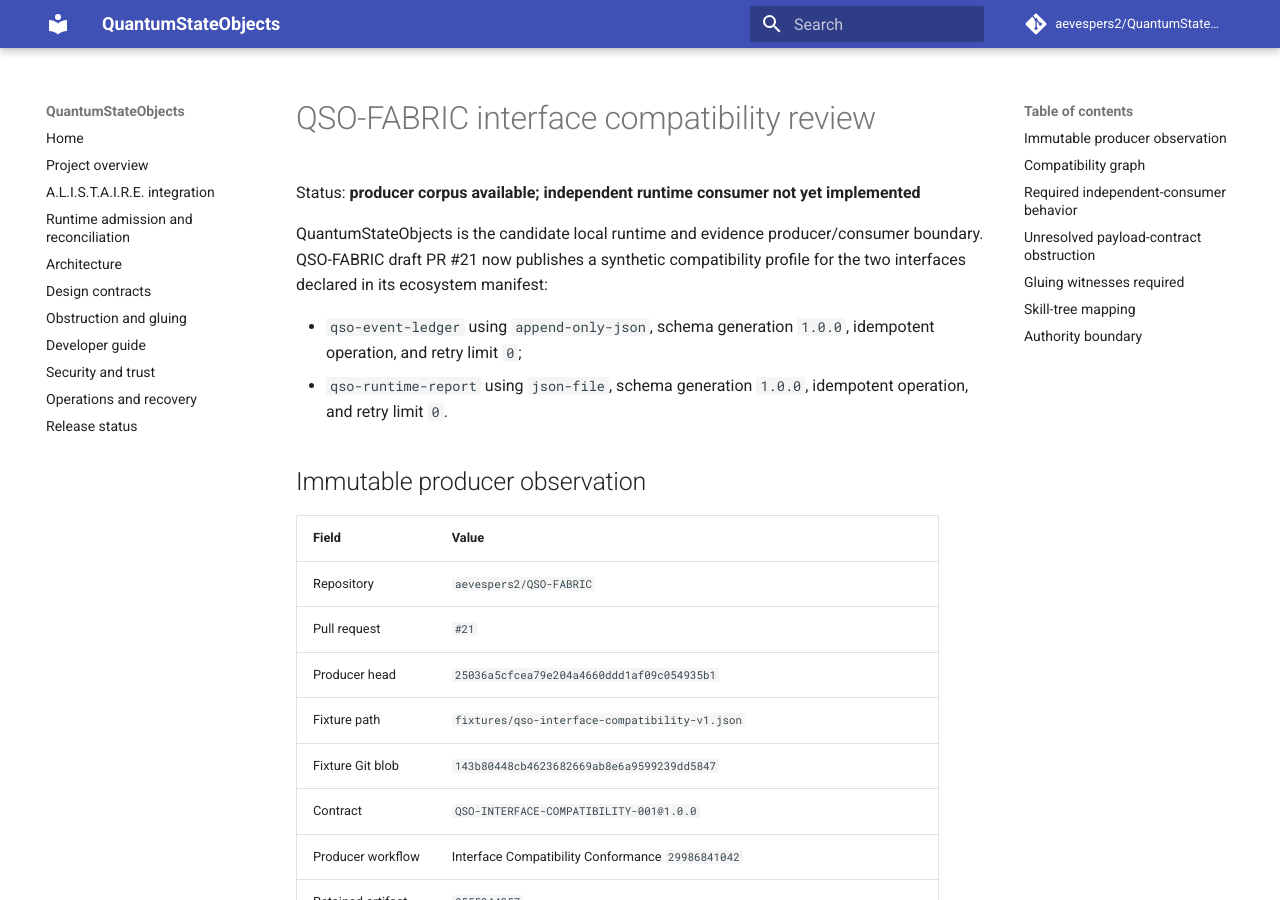
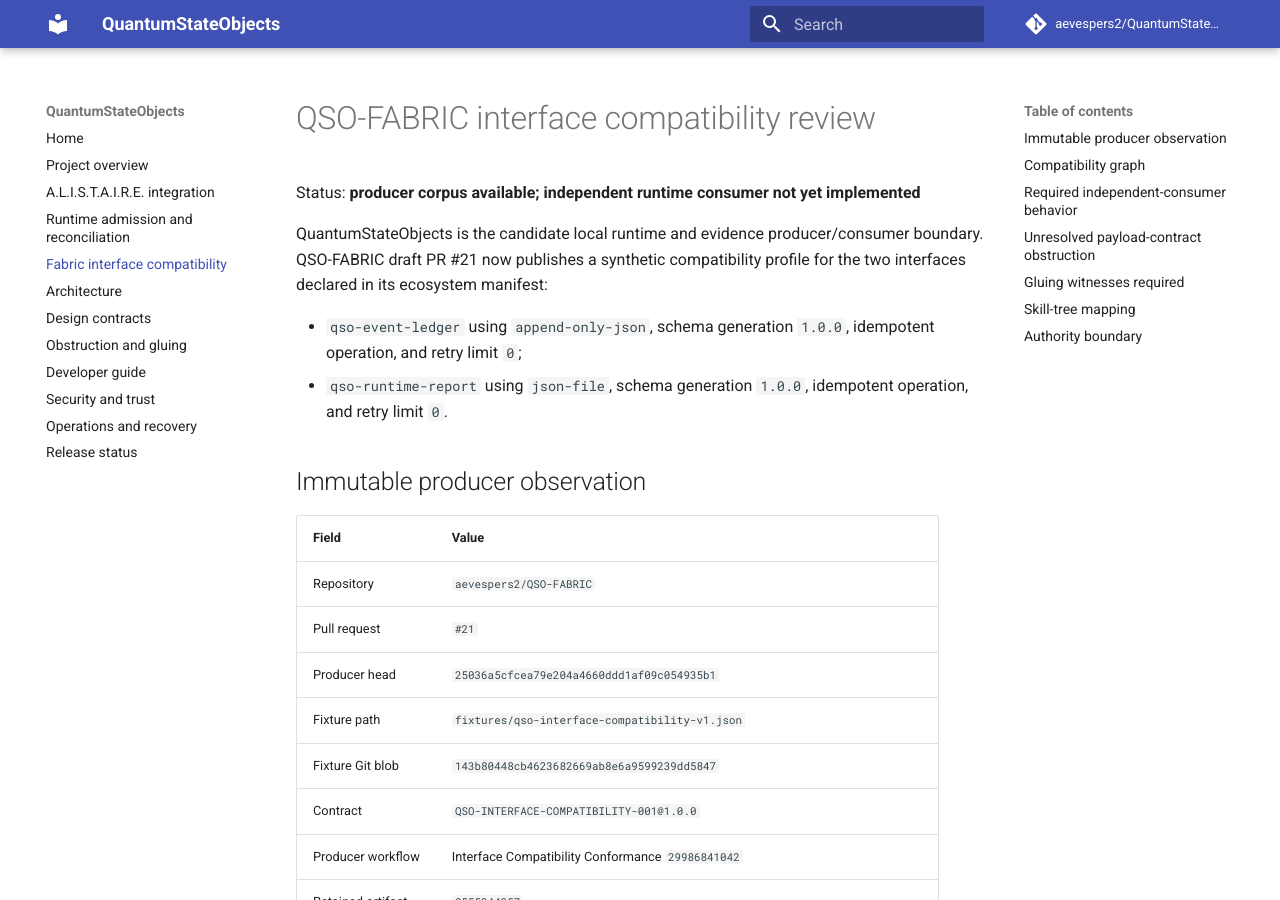
Before and after one commit to aevespers2/QuantumStateObjects, an MkDocs documentation site: the page built from docs/fabric-interface-compatibility.md, in a window 1280 px wide and 900 px high. Built offline with MkDocs 1.6.1 and Material for MkDocs 9.7.7, drawn with Linux system fonts in a browser that asks for light colours; comment, search, counter and statistics services are not loaded.

Commit message:
docs: add Fabric interface compatibility route

```diff
--- a/mkdocs.yml
+++ b/mkdocs.yml
@@ -19,6 +19,7 @@ nav:
   - Project overview: project-overview.md
   - A.L.I.S.T.A.I.R.E. integration: alistaire-integration.md
   - Runtime admission and reconciliation: runtime-admission-and-reconciliation-profile.md
+  - Fabric interface compatibility: fabric-interface-compatibility.md
   - Architecture: architecture.md
   - Design contracts: design-contracts.md
   - Obstruction and gluing: obstruction-and-gluing.md
```
